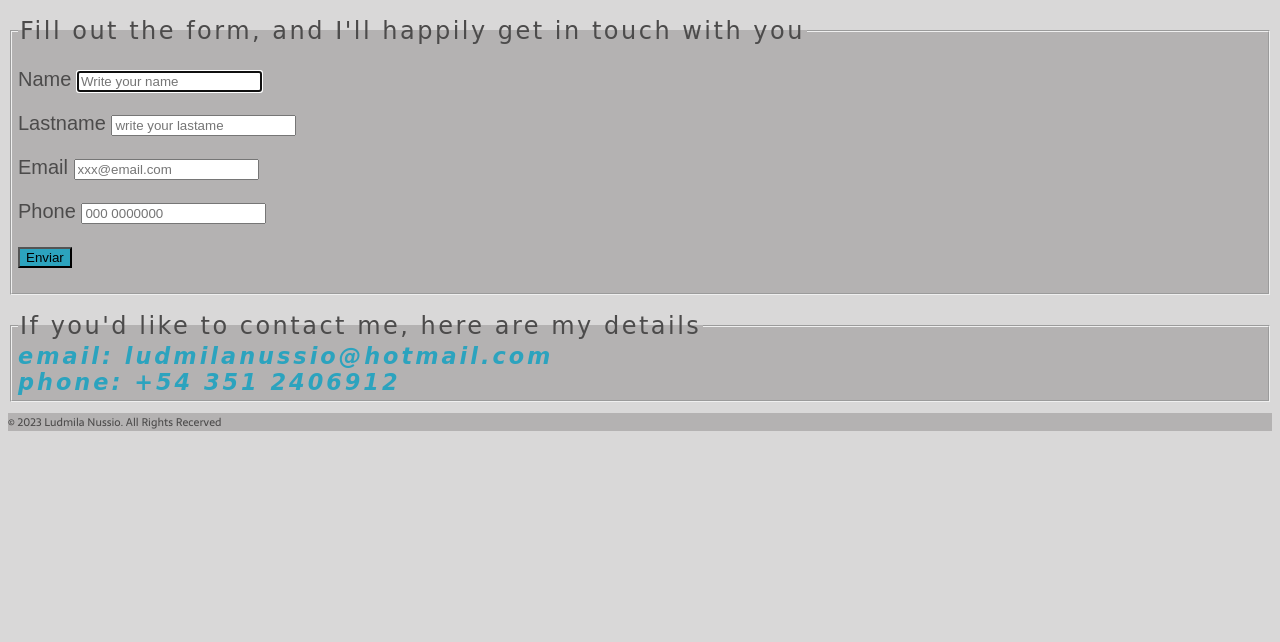
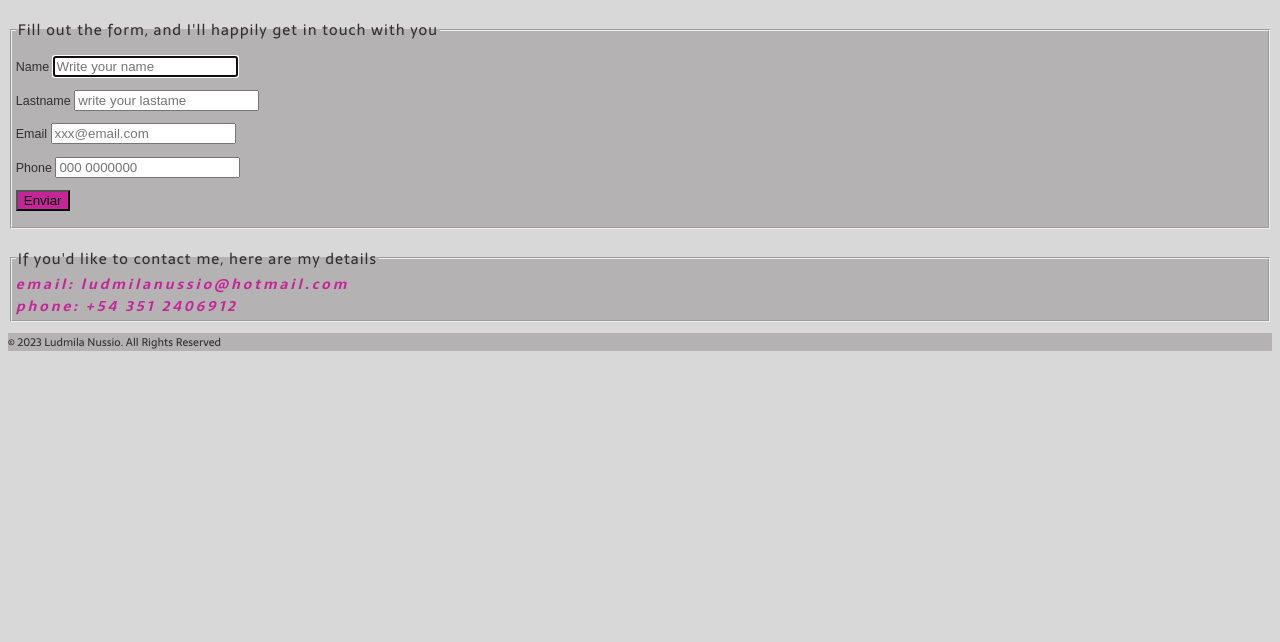
Before and after one commit to Ludmila-nus/Personal-Website, a website built with webpack: page contact.html in a window 1280 px wide. Shown: the part 158-800 px from the top of the page. Built offline with nearby package versions, Linux system fonts and the light colour scheme; a web font is replaced by a local one.

Commit message:
text edition

```diff
--- a/contact.html
+++ b/contact.html
@@ -135,7 +135,7 @@
   </main>
 
   <footer>
-    <p>© 2023 Ludmila Nussio. All Rights Recerved</p>
+    <p>© 2023 Ludmila Nussio. All Rights Reserved</p>
   </footer>
 
 </body>
--- a/css/style-ludmila.css
+++ b/css/style-ludmila.css
@@ -14,9 +14,9 @@ html {
     --font-family-heading: 'Just Another Hand', cursive;
 
     --text-color: #090002;
-    --bg-color: #4C4B4B;
+    --bg-color: #312f2f;
     --second-bg-color: #D9D8D8;
-    --main-color: #2ca3be;
+    --main-color: #c52598;
 
     --color-1: #6D6C6C;
     --color-2: #8F8E8E;
@@ -113,14 +113,14 @@ div.about-me h1 {
 /* html contact */
 
 div.fieldset fieldset {
-    font-family: var(--font-family-heading);
-    font-size: 0.8em;
+    font-family: var(--font-family-primary);
+    font-size: 0.5em;
     background-color: var(--color-3);
 }
 
 div.fieldset fieldset legend {
     color: var(--bg-color);
-    letter-spacing: +2.5px;
+    letter-spacing: +1px;
     font-size: 3em;
 }
 
```
Also changed, not shown: about.html (+1 -1 lines), index.html (+1 -1 lines), proyects.html (+1 -1 lines).
